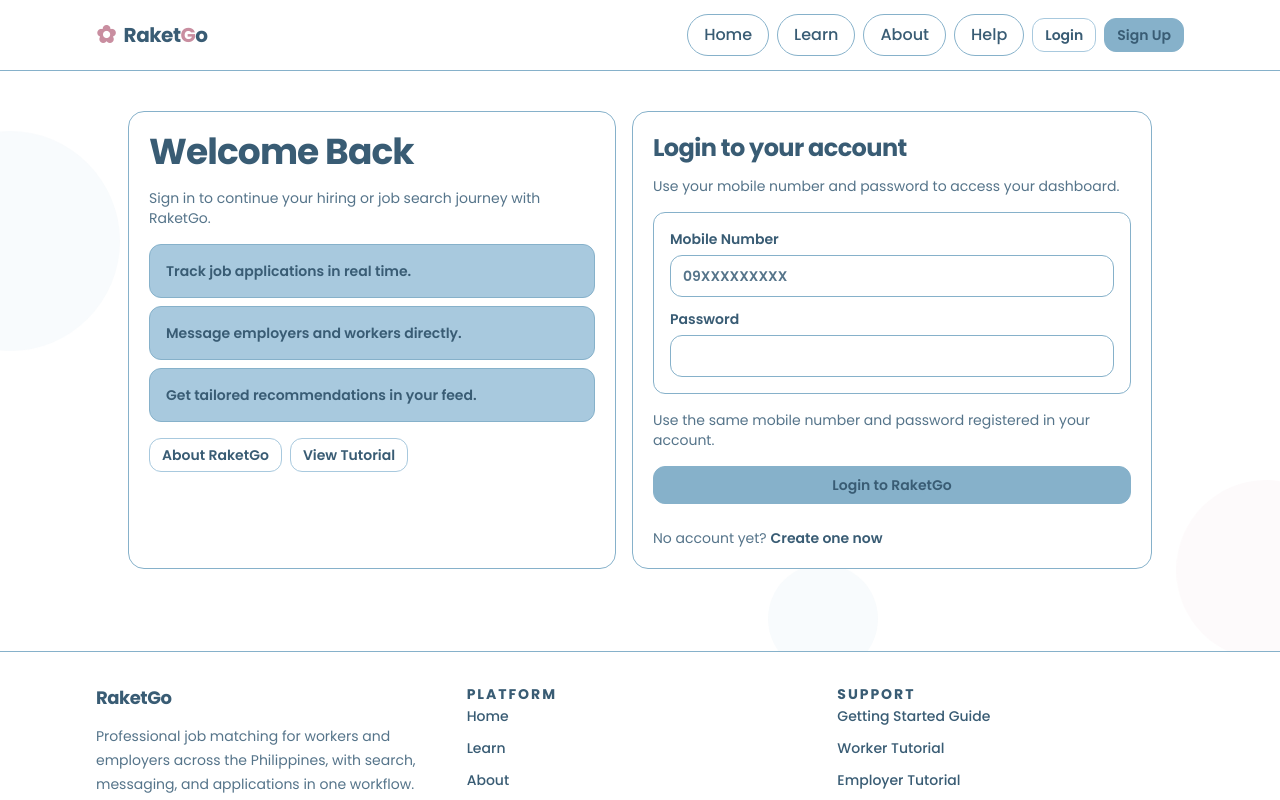
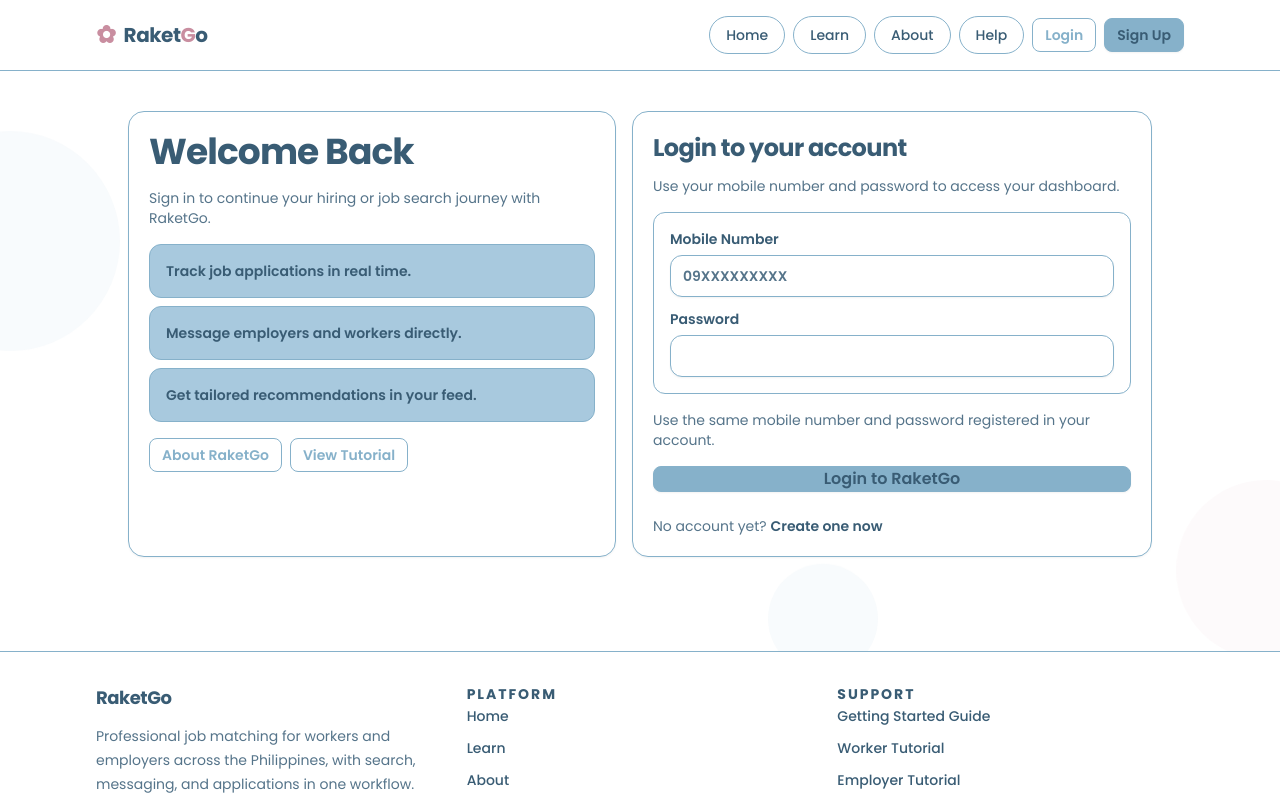
Before and after one commit to PastelSalt/RaketGo, a Next.js app: page /login in a window 1280 px wide. Shown: the top 800 px of the page. Built offline with nearby package versions, Linux system fonts and the light colour scheme; no server answers.

Commit message:
Enhance button styles and transitions for improved UI consistency and responsiveness

```diff
--- a/src/app/globals.css
+++ b/src/app/globals.css
@@ -75,7 +75,7 @@
   }
 
   .nav-pill {
-    @apply inline-flex items-center rounded-full border border-brand-blue-strong bg-white px-4 py-2 transition-all hover:border-brand-red-strong hover:bg-brand-blue focus:outline-none focus:ring-2 focus:ring-brand-red-strong focus:ring-offset-1;
+    @apply inline-flex items-center gap-1 rounded-full border border-brand-blue-strong bg-white px-4 py-2 font-medium text-sm transition-all duration-200 hover:border-brand-blue hover:bg-brand-blue hover:shadow-sm hover:-translate-y-0.5 focus:outline-none focus:ring-2 focus:ring-brand-blue-strong focus:ring-offset-1;
   }
 
   .notification-link {
@@ -83,36 +83,96 @@
   }
 
   .badge {
-    @apply inline-flex min-h-6 min-w-6 items-center justify-center rounded-full border border-brand-red-strong bg-brand-red-strong px-2 text-xs font-bold text-white;
+    @apply inline-flex min-h-6 min-w-6 items-center justify-center rounded-full border-0 bg-brand-red-strong px-2 text-xs font-bold text-white shadow-sm;
   }
 
+  /* Base Button Styles */
   .btn {
-    @apply inline-flex items-center justify-center rounded-xl border px-4 py-2 text-sm font-semibold transition-all duration-200 focus:outline-none focus:ring-2 focus:ring-offset-2;
+    @apply inline-flex items-center justify-center gap-2 rounded-lg border font-semibold transition-all duration-200 focus:outline-none focus:ring-2 focus:ring-offset-2;
     position: relative;
+    overflow: hidden;
+  }
+
+  .btn:hover:not(:disabled) {
+    @apply -translate-y-0.5 shadow-md;
+  }
+
+  .btn:active:not(:disabled) {
+    @apply scale-95;
   }
 
   .btn:disabled {
-    @apply cursor-not-allowed border-brand-blue bg-white text-brand-ink-soft;
+    @apply cursor-not-allowed opacity-60;
   }
 
-  .btn:not(:disabled) {
-    @apply active:scale-95;
+  /* Size Variants */
+  .btn-xs {
+    @apply px-2.5 py-1 text-xs;
   }
 
   .btn-small {
     @apply px-3 py-1.5 text-xs sm:text-sm;
   }
 
-  .btn-primary {
-    @apply border-brand-blue-strong bg-brand-blue-strong text-brand-ink hover:bg-brand-blue focus:ring-brand-red-strong;
+  .btn-md {
+    @apply px-4 py-2 text-sm;
   }
 
-  .btn-outline {
-    @apply border-brand-blue bg-white text-brand-ink hover:bg-brand-blue focus:ring-brand-blue-strong;
+  .btn-lg {
+    @apply px-6 py-3 text-base;
   }
 
+  .btn-xl {
+    @apply px-8 py-4 text-lg;
+  }
+
+  /* Primary Button - Main Action */
+  .btn-primary {
+    @apply border-brand-blue-strong bg-brand-blue-strong text-brand-ink shadow-sm hover:shadow-md hover:bg-brand-blue focus:ring-brand-blue-strong;
+  }
+
+  /* Outline Button - Secondary Action */
+  .btn-outline {
+    @apply border border-brand-blue-strong bg-white text-brand-blue-strong hover:bg-brand-blue hover:bg-opacity-10 focus:ring-brand-blue-strong;
+  }
+
+  .btn-outline:hover:not(:disabled) {
+    @apply border-brand-blue;
+  }
+
+  /* Secondary Button - Alternate Action */
   .btn-secondary {
-    @apply border-brand-red bg-brand-red text-brand-ink hover:bg-brand-red-strong focus:ring-brand-red-strong;
+    @apply border-brand-red-strong bg-brand-red text-brand-ink shadow-sm hover:shadow-md hover:bg-brand-red-strong focus:ring-brand-red-strong;
+  }
+
+  /* Soft Button - Subtle Action */
+  .btn-soft {
+    @apply border border-brand-blue-strong bg-brand-blue bg-opacity-20 text-brand-blue-strong hover:bg-opacity-30 focus:ring-brand-blue-strong;
+  }
+
+  /* Ghost Button - Minimal Style */
+  .btn-ghost {
+    @apply border-transparent bg-transparent text-brand-ink hover:bg-brand-blue hover:bg-opacity-10 focus:ring-brand-blue-strong;
+  }
+
+  /* Success Button - Positive Action */
+  .btn-success {
+    @apply border-green-600 bg-green-600 text-white shadow-sm hover:shadow-md hover:bg-green-700 focus:ring-green-600;
+  }
+
+  /* Danger Button - Destructive Action */
+  .btn-danger {
+    @apply border-red-600 bg-red-600 text-white shadow-sm hover:shadow-md hover:bg-red-700 focus:ring-red-600;
+  }
+
+  /* Icon Button */
+  .btn-icon {
+    @apply aspect-square p-2 text-lg;
+  }
+
+  /* Loading State */
+  .btn.is-loading {
+    @apply pointer-events-none opacity-80;
   }
 
   .page-title {
@@ -124,7 +184,7 @@
   }
 
   .card {
-    @apply rounded-2xl border border-brand-blue-strong bg-white p-5 transition-all hover:border-brand-red-strong hover:shadow-sm;
+    @apply rounded-2xl border border-brand-blue-strong bg-white p-5 transition-all duration-200 shadow-sm hover:shadow-md hover:border-brand-red-strong hover:-translate-y-0.5;
     animation: fade-up 360ms ease-out;
     contain: content;
   }
@@ -134,7 +194,7 @@
   }
 
   .sub-card {
-    @apply rounded-xl border border-brand-blue-strong bg-brand-blue p-4 transition-colors;
+    @apply rounded-xl border border-brand-blue-strong bg-brand-blue p-4 transition-all duration-200 hover:shadow-sm hover:-translate-y-0.5;
   }
 
   .sub-card-active {
@@ -172,7 +232,7 @@
   .stack-form input,
   .stack-form select,
   .stack-form textarea {
-    @apply w-full rounded-xl border border-brand-blue-strong bg-white px-3 py-2.5 text-sm text-brand-ink placeholder:text-brand-ink-soft transition-all focus:border-brand-red-strong focus:outline-none focus:ring-2 focus:ring-brand-red-strong focus:ring-opacity-50;
+    @apply w-full rounded-xl border border-brand-blue-strong bg-white px-3 py-2.5 text-sm text-brand-ink placeholder:text-brand-ink-soft transition-all duration-200 shadow-sm focus:border-brand-red-strong focus:outline-none focus:ring-2 focus:ring-brand-red-strong focus:ring-opacity-50 focus:shadow-md;
   }
 
   .stack-form {
@@ -188,27 +248,27 @@
   }
 
   .tag {
-    @apply inline-flex items-center justify-center rounded-full border border-brand-red-strong bg-brand-red px-3 py-1 text-xs font-semibold text-brand-ink transition-colors;
+    @apply inline-flex items-center justify-center rounded-full border border-brand-red-strong bg-brand-red px-3 py-1 text-xs font-semibold text-brand-ink transition-all shadow-sm hover:shadow-md;
   }
 
   .filter-chip {
-    @apply inline-flex items-center justify-center rounded-full border border-brand-blue-strong bg-white px-3 py-1 text-xs font-semibold text-brand-ink transition-all cursor-pointer;
+    @apply inline-flex items-center justify-center rounded-full border border-brand-blue-strong bg-white px-3 py-1 text-xs font-semibold text-brand-ink transition-all duration-200 cursor-pointer hover:shadow-sm hover:-translate-y-0.5;
   }
 
   .filter-chip:hover {
-    @apply bg-brand-blue border-brand-blue-strong;
+    @apply bg-brand-blue bg-opacity-5 border-brand-blue;
   }
 
   .filter-chip-active {
-    @apply border-brand-red-strong bg-brand-red text-brand-ink;
+    @apply border-brand-red-strong bg-brand-red text-brand-ink shadow-sm;
   }
 
   .filter-chip-active:hover {
-    @apply bg-brand-red-strong;
+    @apply bg-brand-red-strong shadow-md;
   }
 
   .stat-card {
-    @apply rounded-2xl border border-brand-blue-strong bg-brand-blue p-5 transition-all hover:shadow-md;
+    @apply rounded-2xl border border-brand-blue-strong bg-brand-blue p-5 transition-all duration-200 shadow-sm hover:shadow-lg hover:-translate-y-1;
     animation: fade-up 360ms ease-out;
     contain: content;
   }
@@ -230,7 +290,7 @@
   }
 
   .footer-link {
-    @apply text-sm font-medium text-brand-ink transition-colors hover:text-brand-red-strong;
+    @apply text-sm font-medium text-brand-ink transition-colors duration-200 hover:text-brand-red-strong hover:underline underline-offset-2;
   }
 
   .footer-bottom {
@@ -246,16 +306,16 @@
   }
 
   .message-bubble {
-    @apply max-w-[90%] rounded-2xl border border-brand-blue-strong p-3 transition-all;
+    @apply max-w-[90%] rounded-2xl border border-brand-blue-strong p-3 transition-all duration-200 shadow-sm;
     word-wrap: break-word;
   }
 
   .message-bubble.mine {
-    @apply ml-auto bg-brand-blue text-brand-ink;
+    @apply ml-auto bg-brand-blue text-brand-ink shadow-md;
   }
 
   .message-bubble.theirs {
-    @apply mr-auto bg-white text-brand-ink;
+    @apply mr-auto bg-white text-brand-ink shadow-sm;
   }
 
   .notification-top {
@@ -263,15 +323,15 @@
   }
 
   .alert {
-    @apply mb-4 rounded-xl border px-4 py-3 text-sm font-medium transition-all;
+    @apply mb-4 rounded-xl border px-4 py-3 text-sm font-medium transition-all duration-200 shadow-sm;
   }
 
   .alert-error {
-    @apply border-brand-red-strong bg-brand-red/10 text-brand-red-strong;
+    @apply border-red-200 bg-red-50 text-red-700 shadow-sm;
   }
 
   .alert-success {
-    @apply border-brand-blue-strong bg-brand-blue/10 text-brand-blue-strong;
+    @apply border-green-200 bg-green-50 text-green-700 shadow-sm;
   }
 
   .pager {
```
